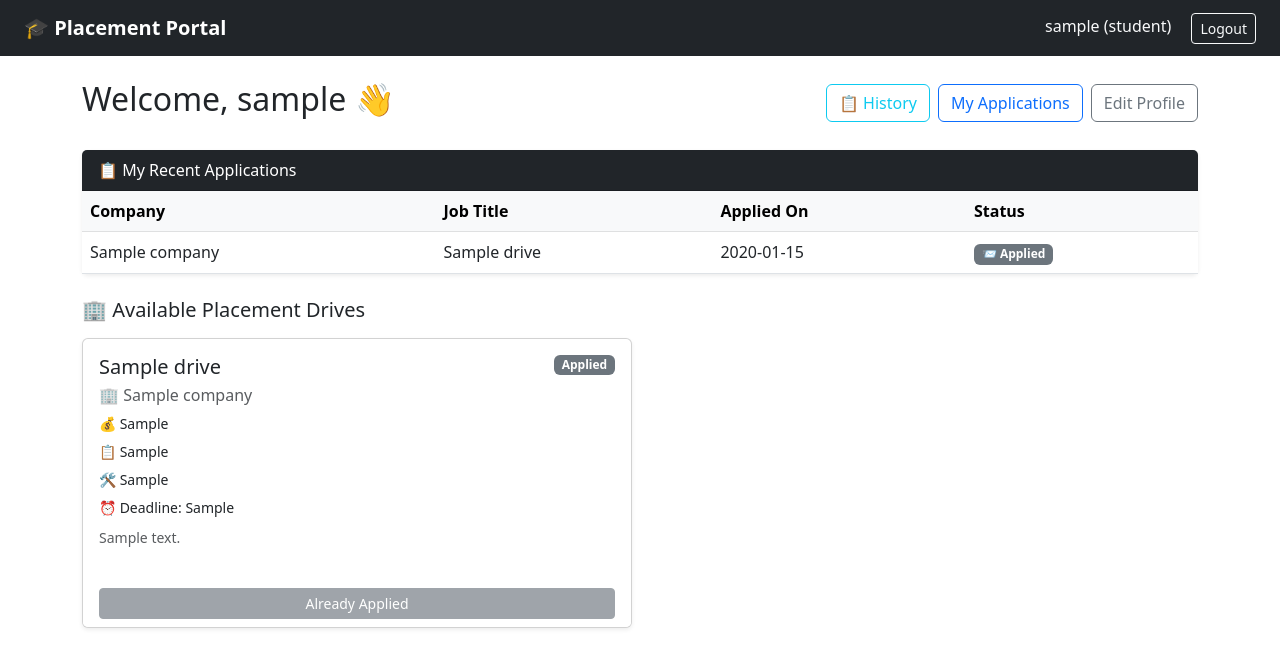
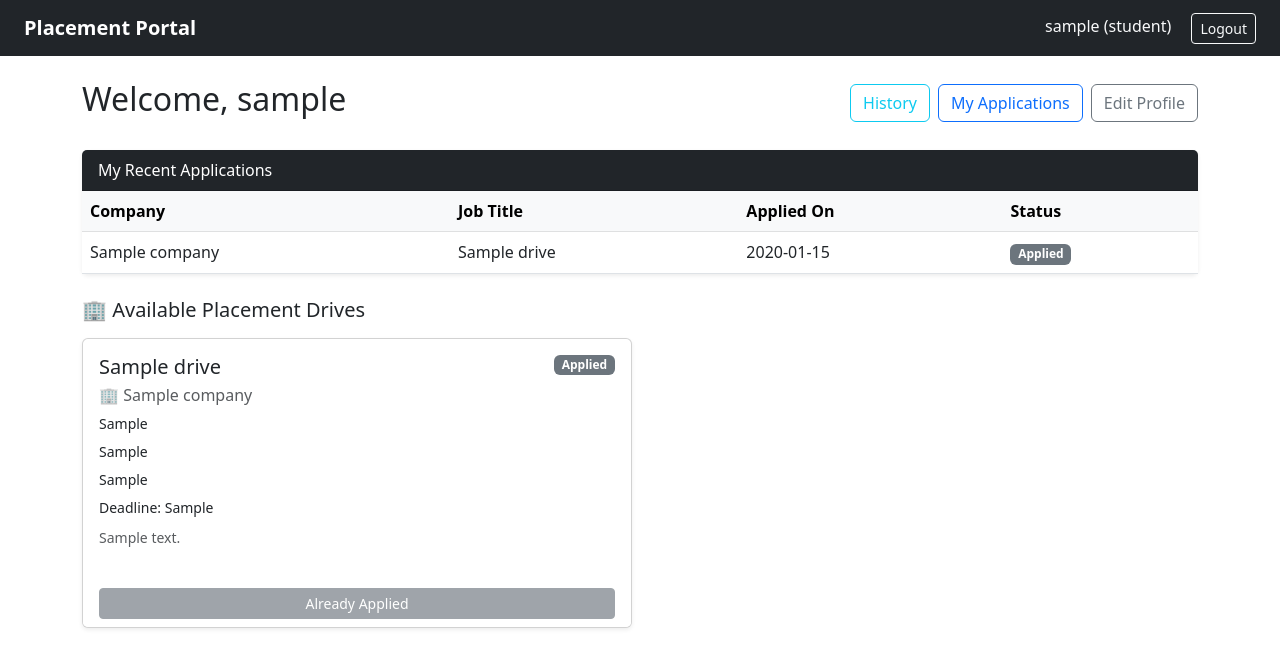
Before and after one commit to 24f2002190/placement-portal-application, a Flask app: page /student/dashboard in a window 1280 px wide. Shown: the top 668 px of the page. Run offline with Flask 3, Linux system fonts and the light colour scheme; the visitor is signed in with stand-in values (Sample User, id 1); tables that the repository leaves empty hold one stand-in row (values such as "Sample post").

Commit message:
fixing frontend

```diff
--- a/templates/admin/view_student.html
+++ b/templates/admin/view_student.html
@@ -30,7 +30,7 @@
         </p>
         {% if student.resume_path %}
           <a href="/static/{{ student.resume_path }}" target="_blank"
-             class="btn btn-outline-secondary btn-sm mt-2">📄 View Resume</a>
+             class="btn btn-outline-secondary btn-sm mt-2">View Resume</a>
         {% endif %}
       </div>
     </div>
--- a/templates/base.html
+++ b/templates/base.html
@@ -9,7 +9,7 @@
 <body>
 
 <nav class="navbar navbar-dark bg-dark px-4">
-    <a class="navbar-brand fw-bold" href="/">🎓 Placement Portal</a>
+    <a class="navbar-brand fw-bold" href="/">Placement Portal</a>
     <div>
         {% if session.user_id %}
             <span class="text-light me-3">{{ session.user_name }} ({{ session.role }})</span>
--- a/templates/company/edit_drive.html
+++ b/templates/company/edit_drive.html
@@ -41,7 +41,7 @@
                    value="{{ drive.application_deadline or '' }}">
           </div>
           <div class="alert alert-warning py-2 small">
-            ⚠️ Editing will reset this drive to <strong>Pending</strong> and require re-approval from admin.
+            Editing will reset this drive to <strong>Pending</strong> and require re-approval from admin.
           </div>
           <button type="submit" class="btn btn-primary w-100">Save Changes</button>
         </form>
--- a/templates/company/view_student.html
+++ b/templates/company/view_student.html
@@ -17,7 +17,7 @@
     <p class="mb-1"><strong>Skills:</strong> {{ student.skills or '—' }}</p>
     {% if student.resume_path %}
       <a href="/static/{{ student.resume_path }}" target="_blank"
-         class="btn btn-outline-secondary btn-sm mt-2">📄 View Resume</a>
+         class="btn btn-outline-secondary btn-sm mt-2">View Resume</a>
     {% else %}
       <p class="text-muted mt-2">No resume uploaded.</p>
     {% endif %}
--- a/templates/student/dashboard.html
+++ b/templates/student/dashboard.html
@@ -1,10 +1,10 @@
 {% extends 'base.html' %} {% block title %}Student Dashboard{% endblock %} {%
 block content %}
 <div class="d-flex justify-content-between align-items-center mb-4">
-  <h2>Welcome, {{ session.user_name }} 👋</h2>
+  <h2>Welcome, {{ session.user_name }} </h2>
   <div class="d-flex gap-2">
     <a href="{{ url_for('student.history') }}" class="btn btn-outline-info"
-      >📋 History</a
+      >History</a
     >
     <a
       href="{{ url_for('student.applications') }}"
@@ -20,7 +20,7 @@
 <!-- My Applications Summary -->
 {% if my_applications %}
 <div class="card mb-4 border-0 shadow-sm">
-  <div class="card-header bg-dark text-white">📋 My Recent Applications</div>
+  <div class="card-header bg-dark text-white">My Recent Applications</div>
   <div class="card-body p-0">
     <table class="table table-hover mb-0">
       <thead class="table-light">
@@ -39,13 +39,13 @@
           <td>{{ a.application_date[:10] }}</td>
           <td>
             {% if a.status == 'Selected' %}
-            <span class="badge bg-success">🎉 Selected</span>
+            <span class="badge bg-success">Selected</span>
             {% elif a.status == 'Shortlisted' %}
-            <span class="badge bg-info text-dark">⭐ Shortlisted</span>
+            <span class="badge bg-info text-dark">Shortlisted</span>
             {% elif a.status == 'Rejected' %}
-            <span class="badge bg-danger">❌ Rejected</span>
+            <span class="badge bg-danger">Rejected</span>
             {% else %}
-            <span class="badge bg-secondary">📨 Applied</span>
+            <span class="badge bg-secondary">Applied</span>
             {% endif %}
           </td>
         </tr>
@@ -77,11 +77,11 @@
         <div class="d-flex justify-content-between align-items-start">
           <h5 class="card-title mb-1">{{ d.job_title }}</h5>
           {% if d.application_id %} {% if d.app_status == 'Selected' %}
-          <span class="badge bg-success">🎉 Selected</span>
+          <span class="badge bg-success">Selected</span>
           {% elif d.app_status == 'Shortlisted' %}
-          <span class="badge bg-info text-dark">⭐ Shortlisted</span>
+          <span class="badge bg-info text-dark">Shortlisted</span>
           {% elif d.app_status == 'Rejected' %}
-          <span class="badge bg-danger">❌ Rejected</span>
+          <span class="badge bg-danger">Rejected</span>
           {% else %}
           <span class="badge bg-secondary">Applied</span>
           {% endif %} {% endif %}
@@ -90,14 +90,14 @@
         <p class="text-muted mb-1">🏢 {{ d.company_name }}</p>
 
         {% if d.salary_range %}
-        <p class="mb-1"><small>💰 {{ d.salary_range }}</small></p>
+        <p class="mb-1"><small> {{ d.salary_range }}</small></p>
         {% endif %} {% if d.eligibility %}
-        <p class="mb-1"><small>📋 {{ d.eligibility }}</small></p>
+        <p class="mb-1"><small> {{ d.eligibility }}</small></p>
         {% endif %} {% if d.skills_required %}
-        <p class="mb-1"><small>🛠 {{ d.skills_required }}</small></p>
+        <p class="mb-1"><small> {{ d.skills_required }}</small></p>
         {% endif %} {% if d.application_deadline %}
         <p class="mb-2">
-          <small>⏰ Deadline: {{ d.application_deadline }}</small>
+          <small> Deadline: {{ d.application_deadline }}</small>
         </p>
         {% endif %} {% if d.job_description %}
         <p class="text-muted small">
--- a/templates/student/profile.html
+++ b/templates/student/profile.html
@@ -53,7 +53,7 @@
               <div class="mb-2">
                 <a href="/static/{{ student.resume_path }}" target="_blank"
                    class="btn btn-outline-secondary btn-sm">
-                  📄 View Current Resume
+                   View Current Resume
                 </a>
               </div>
             {% endif %}
```
Also changed, not shown: templates/admin/dashboard.html (+4 -4 lines), templates/student/applications.html (+15 -15 lines), templates/student/history.html (+5 -5 lines), templates/index.html (deleted).
